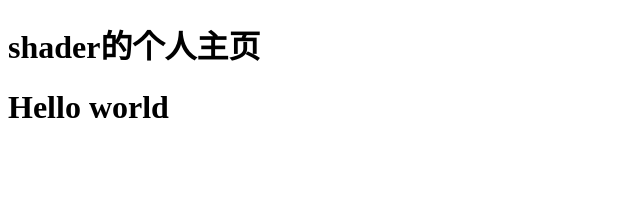
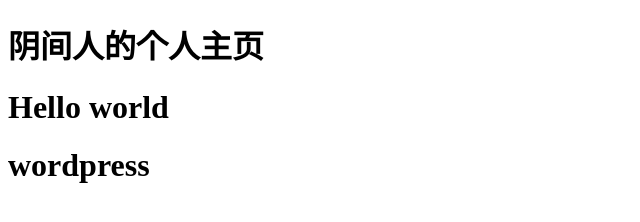
Before and after one commit to fireshadelock/shader.github.io, a plain HTML site: page index.html in a window 1280 px wide. Shown: the whole page, without its empty margins (0-640 px from the left). Drawn offline with Linux system fonts and the light colour scheme.

Commit message:
Update index.html

```diff
--- a/index.html
+++ b/index.html
@@ -5,7 +5,8 @@
     <title>shader</title>
 </head>
 <body>
-    <h1>shader的个人主页</h1>
+    <h1>阴间人的个人主页</h1>
     <h1>Hello world</h1>
+    <h1>wordpress</h1>
 </body>
 </html>
```
